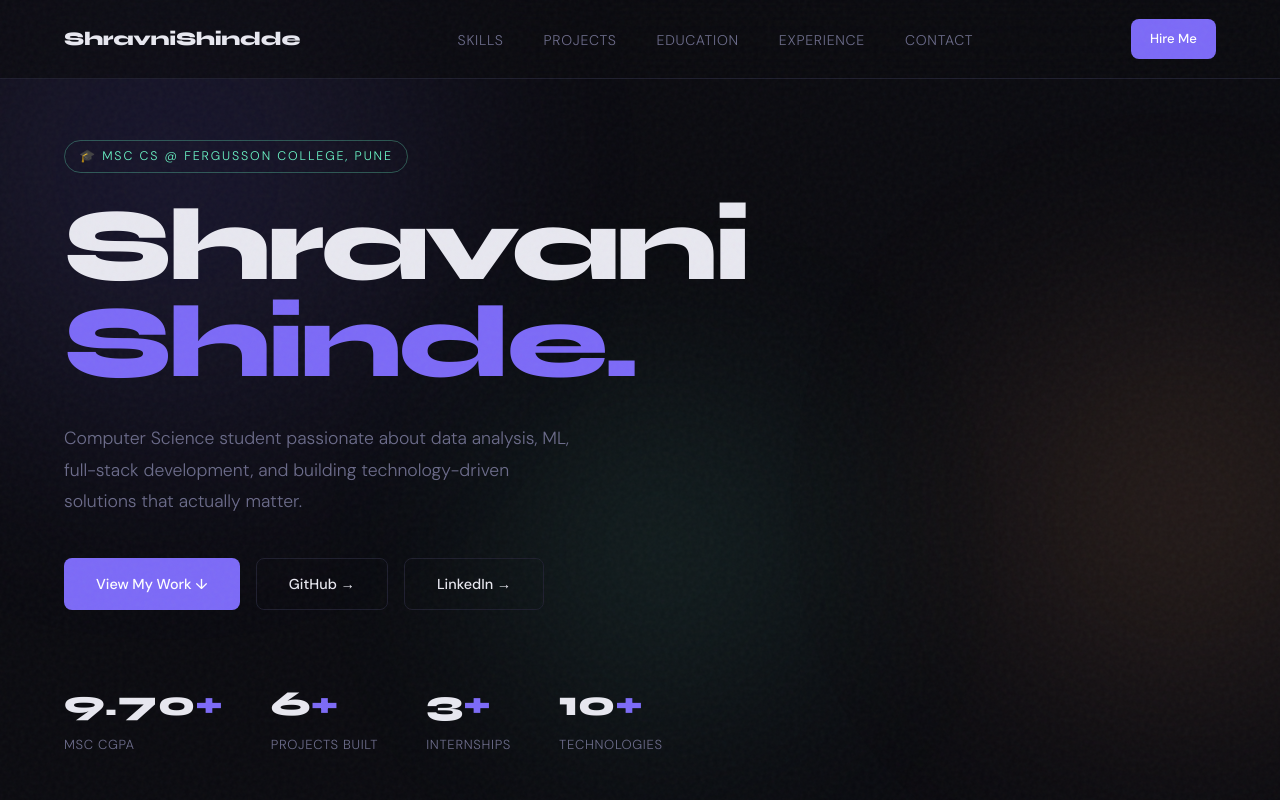
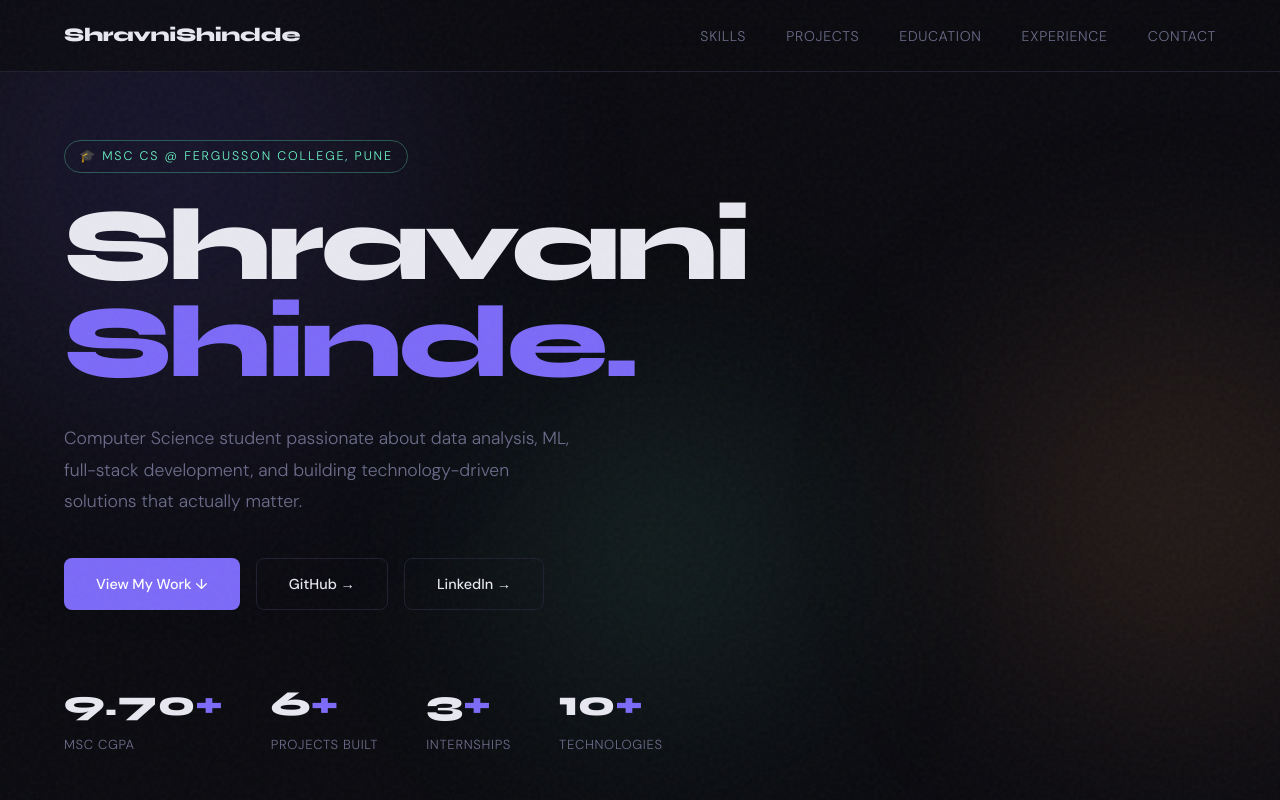
Before and after one commit to shravnishindde/shravnishindde.github.io, a plain HTML site: page index.html in a window 1280 px wide. Shown: the top 800 px of the page. Drawn offline with Linux system fonts and the light colour scheme.

Commit message:
Remove 'Hire Me' button from navigation

```diff
--- a/index.html
+++ b/index.html
@@ -450,7 +450,7 @@
       <li><a href="#internships">Experience</a></li>
       <li><a href="#contact">Contact</a></li>
     </ul>
-    <a href="mailto:shravnishindde01@gmail.com" class="btn btn-primary" style="padding:0.55rem 1.2rem;font-size:0.82rem;">Hire Me</a>
+
   </nav>
 
   <!-- HERO -->
```
